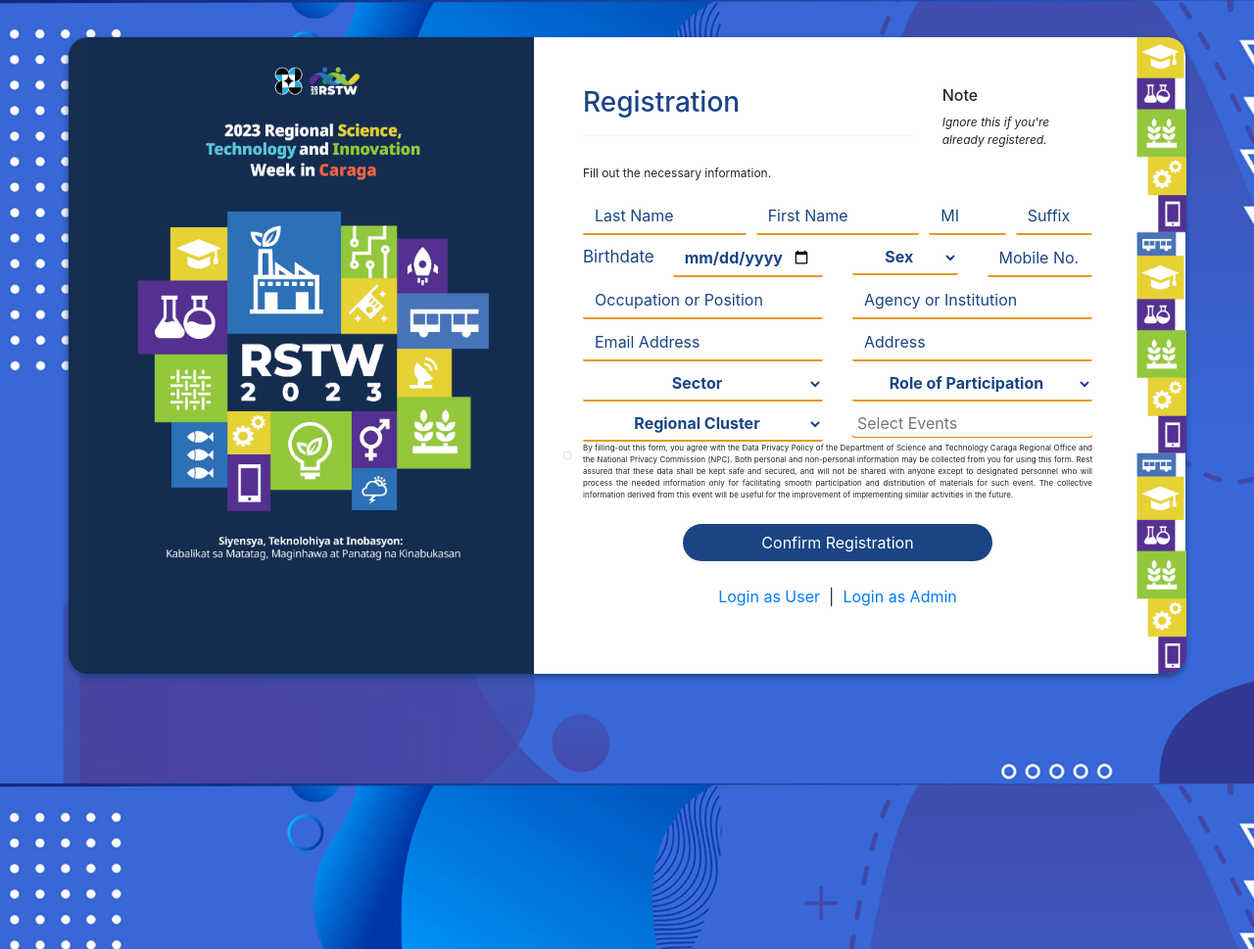
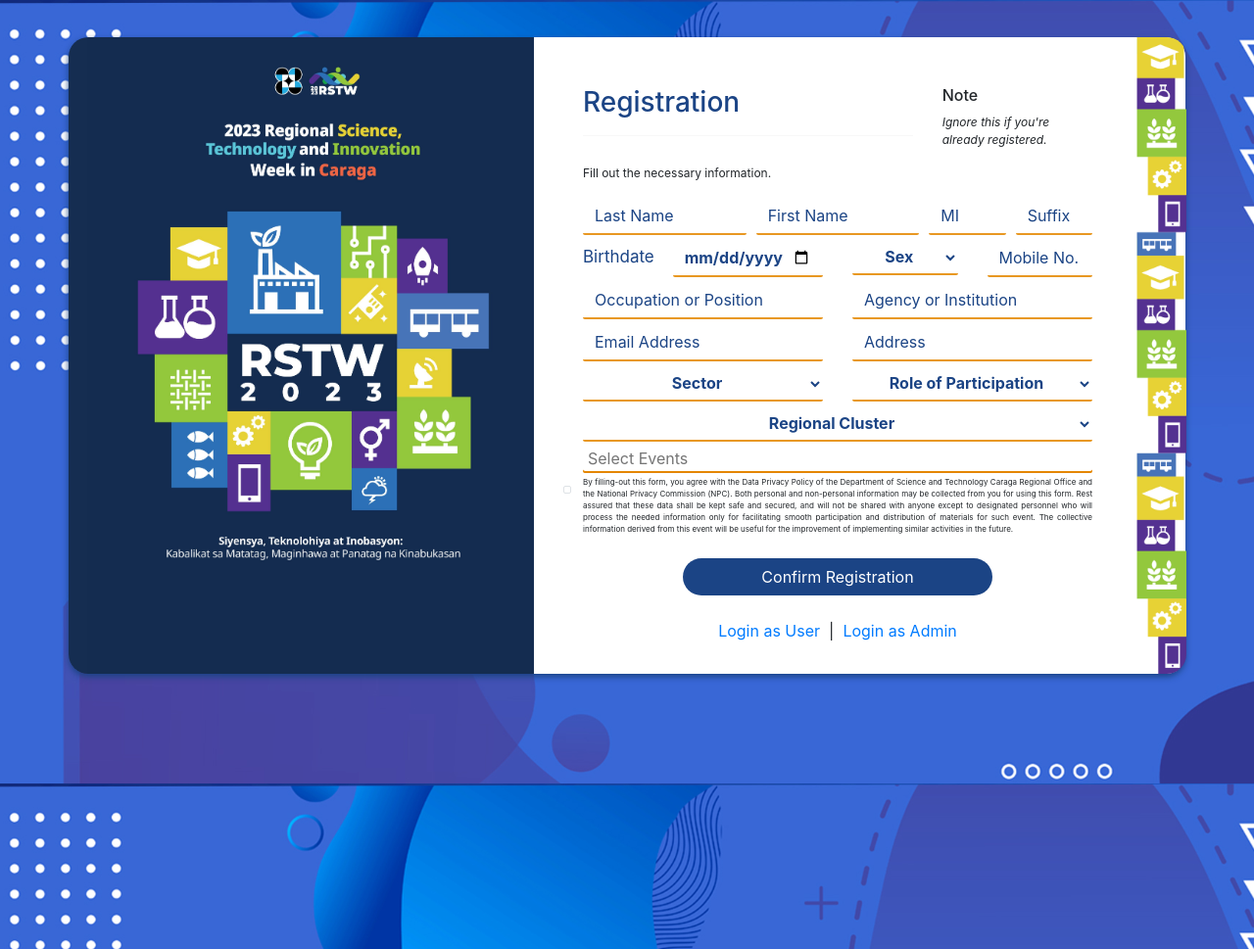
Before and after one commit to jamesrosales/rstwcaraga2023, a CodeIgniter app: page /rstw2022/index.php/registration/index in a window 1280 px wide. Shown: the whole page at 98% size. Run offline with CodeIgniter, Linux system fonts and the light colour scheme; data that the repository does not hold is empty; some libraries are stand-ins or nearby versions.

Commit message:
Update index.php

```diff
--- a/application/views/registration/index.php
+++ b/application/views/registration/index.php
@@ -163,7 +163,7 @@ img.mobile-tribal, img.show_img{
         }
          .select2-container .select2-selection--multiple{
             border: 0px !important;
-            border-bottom: 1px solid #e48600 !important;
+            border-bottom: 2px solid #e48600 !important;
         }
         .button-container {
             display: flex;
@@ -320,9 +320,10 @@ img.mobile-tribal, img.show_img{
                     <input type="text" name="usr_sector_other" id="" class="input_textarea form-control" >
                 </div> -->
             </div>
+
             <div class="col-sm-12">
                 <div class="row">
-                    <div class="col-sm-6">
+                    <div class="col-sm-12">
                         <select required class="btn input_textarea" name="usr_cluster" id="usr_sector" placeholder="Sector">
                             <option selected disabled>Regional Cluster</option>
                             <option value="Luzon">Luzon</option>
@@ -330,7 +331,12 @@ img.mobile-tribal, img.show_img{
                             <option value="Mindanao">Mindanao</option>
                         </select>
                     </div>
-                    <div class="col-sm-6">
+                </div>
+            </div>
+
+            <div class="col-sm-12">
+                <div class="row">
+                    <div class="col-sm-12">
 
                         <select required class="btn input_textarea select2" multiple="multiple" data-placeholder="Select Events" name="event_name[]" >
                             <?php foreach ($events as $var) { ?>
@@ -340,6 +346,7 @@ img.mobile-tribal, img.show_img{
                     </div>
                 </div>
             </div>
+
             <div class="col-sm-12">
                 <div class="row">
                     <div class="col-sm-12" style="text-align: justify; font-size: 8px;">
@@ -385,8 +392,6 @@ img.mobile-tribal, img.show_img{
                 </div>
             </div>
             <div class="col-sm-1" style="background-color: #fff; border-top-right-radius: 20px;border-bottom-right-radius: 20px;">
-
-
 
                 <img src="<?php echo base_url('assets/img/1Tribal.png'); ?>" style="height: 650px;margin-left: 19px;border-top-right-radius: 20px;border-bottom-right-radius: 20px;" class="mobile-down">
             </div>
```
